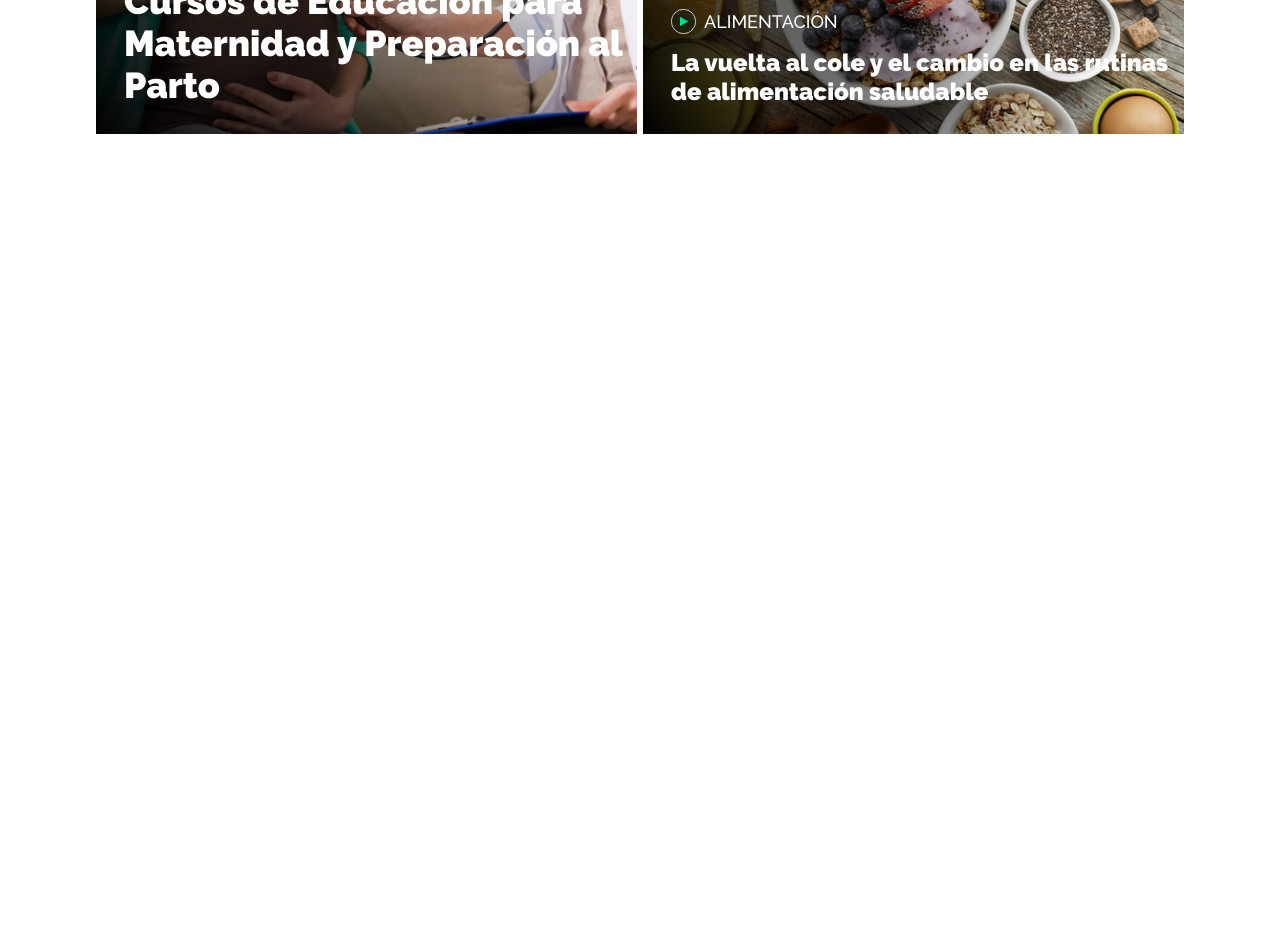
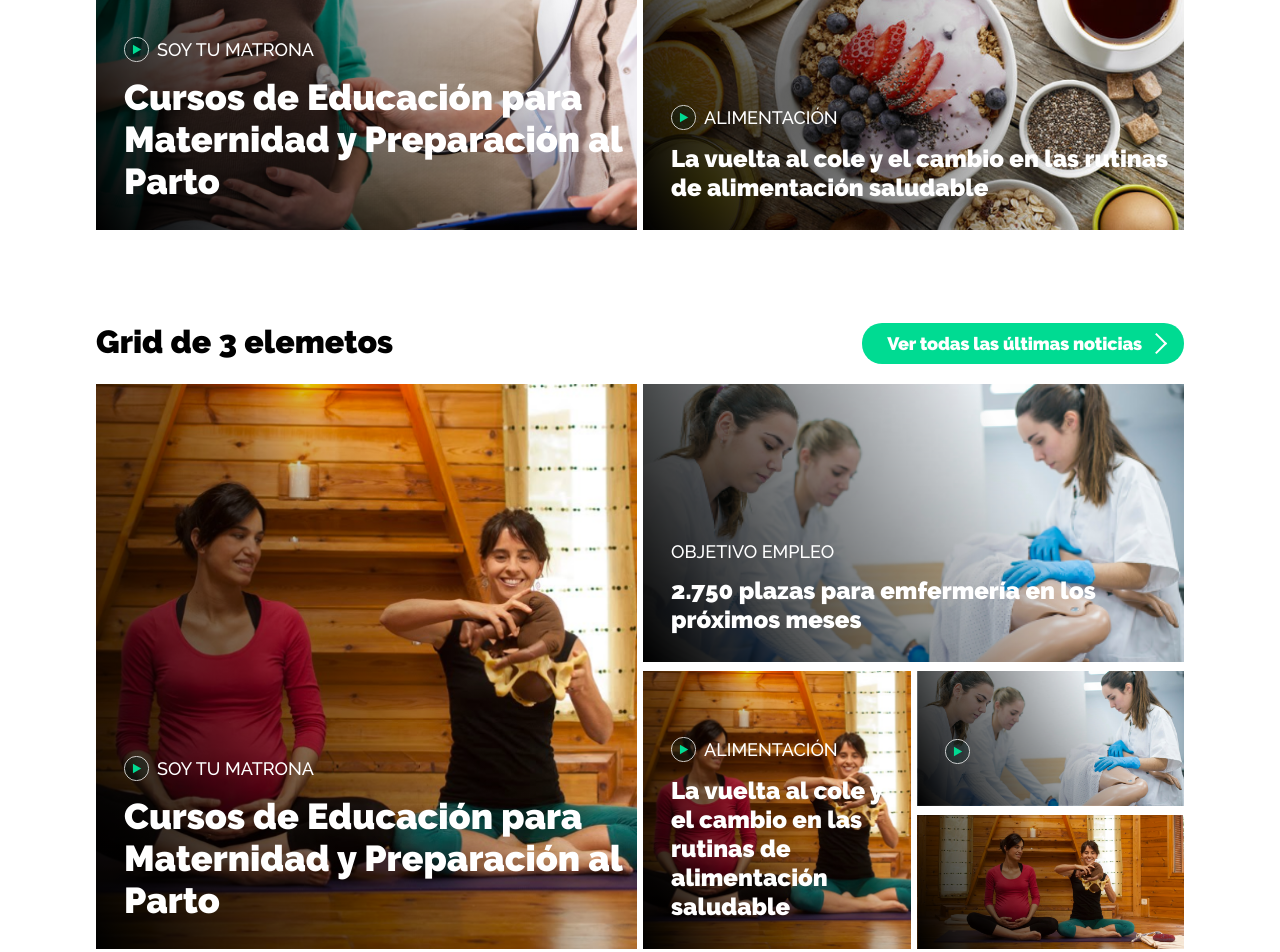
Before and after one commit to mariadev/wildoom-Technical-Test-React, a React (Create React App) app: page / in a window 1280 px wide. Shown: the part 486-1438 px from the top of the page. Before the commit the page ends 800 px from the top, so only its background shows below. Built offline with nearby package versions, Linux system fonts and the light colour scheme.

Commit message:
add second grid

```diff
--- a/src/components/App.js
+++ b/src/components/App.js
@@ -2,7 +2,6 @@ import React, { Component } from 'react';
 import '../styles/App.css';
 import play from '../images/play-webtv.svg';
 import CustomeSection from './CustomeSection';
-import img1 from '../images/photo1.png';
 
 class App extends Component {
   render() {
@@ -16,10 +15,40 @@ class App extends Component {
           categoryItem1="soy tu matrona"
           categoryItem2="objetivo empleo"
           categoryItem3="alimentación"
+          titleSizeItem1="xl"
+          titleSizeItem2="l"
+          titleSizeItem3="l"
+          titleTextItem1="Cursos de Educación para Maternidad y Preparación al Parto"
+          titleTextItem2="2.750 plazas para emfermería en los próximos meses"
+          titleTextItem3="La vuelta al cole y el cambio en las rutinas de alimentación saludable"
           gridSize="custom-grid-three-elements"
           item1Image="image1"
           item2Image="image2"
           item3Image="image3"
+          hideItem4="hidde"
+          hideItem5="hidde"
+        />
+         <CustomeSection
+          sectionTitleContent="Grid de 3 elemetos"
+          sectionTitleLink="Ver todas las últimas noticias"
+          logoGridPlay={play}
+          hiddePlayItem2="hidde"
+          hiddePlayItem5="hidde"
+          categoryItem1="soy tu matrona"
+          categoryItem2="objetivo empleo"
+          categoryItem3="alimentación"
+          titleSizeItem1="xl"
+          titleSizeItem2="l"
+          titleSizeItem3="l"
+          titleTextItem1="Cursos de Educación para Maternidad y Preparación al Parto"
+          titleTextItem2="2.750 plazas para emfermería en los próximos meses"
+          titleTextItem3="La vuelta al cole y el cambio en las rutinas de alimentación saludable"
+          gridSize="custom-grid-five-elements"
+          item1Image="image4"
+          item2Image="image5"
+          item3Image="image4"
+          item4Image="image5"
+          item5Image="image4"
         />
       </div>
     );
--- a/src/components/CustomeSection.js
+++ b/src/components/CustomeSection.js
@@ -16,14 +16,30 @@ class CustomeSection extends Component {
                 hiddePlayItem1={this.props.hiddePlayItem1}
                 hiddePlayItem2={this.props.hiddePlayItem2}
                 hiddePlayItem3={this.props.hiddePlayItem3}
+                hiddePlayItem4={this.props.hiddePlayItem4}
+                hiddePlayItem5={this.props.hiddePlayItem5}
                 categoryItem1={this.props.categoryItem1}
                 categoryItem2={this.props.categoryItem2}
                 categoryItem3={this.props.categoryItem3}
+                titleSizeItem1={this.props.titleSizeItem1}
+                titleSizeItem2={this.props.titleSizeItem2}
+                titleSizeItem3={this.props.titleSizeItem3}
+                titleSizeItem4={this.props.titleSizeItem4}
+                titleSizeItem5={this.props.titleSizeItem5}
+                titleTextItem1={this.props.titleTextItem1}
+                titleTextItem2={this.props.titleTextItem2}
+                titleTextItem3={this.props.titleTextItem3}
+                titleTextItem4={this.props.titleTextItem4}
+                titleTextItem5={this.props.titleTextItem5}
+                hideItem4={this.props.hideItem4}
+                hideItem5={this.props.hideItem5}
                 img1={this.props.img1}
                 gridSize={this.props.gridSize}
                 item1Image={this.props.item1Image}
                 item2Image={this.props.item2Image}
                 item3Image={this.props.item3Image}
+                item4Image={this.props.item4Image}
+                item5Image={this.props.item5Image}
                 />
             </section>
         );
--- a/src/modules/CustomGrid.js
+++ b/src/modules/CustomGrid.js
@@ -19,8 +19,8 @@ class CustomGrid extends Component {
                         />
                     </div>
                     <InnerTextGridTitle
-                        titleSize="xl"
-                        title="Cursos de Educación para Maternidad y Preparación al Parto"
+                        titleSize={this.props.titleSizeItem1}
+                        title={this.props.titleTextItem1}
                     />
 
                 </div>
@@ -35,8 +35,8 @@ class CustomGrid extends Component {
                         />
                     </div>
                     <InnerTextGridTitle
-                        titleSize="l"
-                        title="2.750 plazas para emfermería en los próximos meses"
+                        titleSize= {this.props.titleSizeItem2}
+                        title={this.props.titleTextItem2}
                     />
                 </div>
                 <div className={`${this.props.gridSize} item3 ${this.props.item3Image}`}>
@@ -50,8 +50,38 @@ class CustomGrid extends Component {
                         />
                     </div>
                     <InnerTextGridTitle
-                        titleSize="l"
-                        title="La vuelta al cole y el cambio en las rutinas de alimentación saludable "
+                        titleSize={this.props.titleSizeItem3}
+                        title={this.props.titleTextItem3}
+                    />
+                </div>
+                <div className={`${this.props.gridSize} item4 ${this.props.item4Image} ${this.props.hideItem4}`}>
+                    <div className="wrapper-text-grid">
+                        <PlayLink
+                            logoGridPlay={this.props.logoGridPlay}
+                            hiddePlay={this.props.hiddePlayItem4}
+                        />
+                        <InnerTextGridCategory
+                            category={this.props.categoryItem4}
+                        />
+                    </div>
+                    <InnerTextGridTitle
+                        titleSize={this.props.titleSizeItem4}
+                        title={this.props.titleTextItem4}
+                    />
+                </div>
+                <div className={`${this.props.gridSize} item5 ${this.props.item5Image} ${this.props.hideItem5}`}>
+                    <div className="wrapper-text-grid">
+                        <PlayLink
+                            logoGridPlay={this.props.logoGridPlay}
+                            hiddePlay={this.props.hiddePlayItem5}
+                        />
+                        <InnerTextGridCategory
+                            category={this.props.categoryItem5}
+                        />
+                    </div>
+                    <InnerTextGridTitle
+                        titleSize={this.props.titleSizeItem5}
+                        title={this.props.titleTextItem5}
                     />
                 </div>
             </div>
--- a/src/styles/App.css
+++ b/src/styles/App.css
@@ -44,7 +44,8 @@ body {
   display: flex;
   flex-direction: column;
   align-items: center;
-  margin: auto; }
+  margin: auto;
+  margin-top: 90px; }
 
 .custom-grid-three-elements {
   width: 100%;
@@ -52,7 +53,7 @@ body {
   display: -ms-grid;
   display: grid;
   grid-template-columns: repeat(4, 1fr);
-  grid-template-rows: 275px 275px;
+  grid-template-rows: repeat(4, 137.5px);
   grid-row-gap: 6px;
   grid-column-gap: 6px; }
   .custom-grid-three-elements .item1 {
@@ -62,9 +63,9 @@ body {
     -ms-grid-column: 1;
     -ms-grid-column-span: 2;
     -ms-grid-row: 1;
-    -ms-grid-row-span: 3;
+    -ms-grid-row-span: 4;
     grid-column: 1/3;
-    grid-row: 1/4; }
+    grid-row: 1/5; }
   .custom-grid-three-elements .item2 {
     display: flex;
     flex-direction: column;
@@ -72,22 +73,82 @@ body {
     -ms-grid-column: 3;
     -ms-grid-column-span: 2;
     -ms-grid-row: 1;
-    -ms-grid-row-span: 1;
+    -ms-grid-row-span: 2;
     grid-column: 3/5;
-    grid-row: 1/2; }
+    grid-row: 1/3; }
   .custom-grid-three-elements .item3 {
     display: flex;
     flex-direction: column;
     justify-content: flex-end;
     -ms-grid-column: 3;
     -ms-grid-column-span: 2;
-    -ms-grid-row: 2;
+    -ms-grid-row: 3;
     -ms-grid-row-span: 2;
     grid-column: 3/5;
-    grid-row: 2/4;
-    background: linear-gradient(61deg, #000000 0%, rgba(0, 0, 0, 0) 70%), url("../images/photo3.png");
-    background-size: cover;
-    background-position: center; }
+    grid-row: 3/5; }
+
+.custom-grid-five-elements {
+  width: 100%;
+  height: calc(100% - 3px);
+  display: -ms-grid;
+  display: grid;
+  grid-template-columns: repeat(4, 1fr);
+  grid-template-rows: repeat(4, 137.5px);
+  grid-row-gap: 6px;
+  grid-column-gap: 6px; }
+  .custom-grid-five-elements .item1 {
+    display: flex;
+    flex-direction: column;
+    justify-content: flex-end;
+    -ms-grid-column: 1;
+    -ms-grid-column-span: 2;
+    -ms-grid-row: 1;
+    -ms-grid-row-span: 4;
+    grid-column: 1/3;
+    grid-row: 1/5; }
+  .custom-grid-five-elements .item2 {
+    display: flex;
+    flex-direction: column;
+    justify-content: flex-end;
+    -ms-grid-column: 3;
+    -ms-grid-column-span: 2;
+    -ms-grid-row: 1;
+    -ms-grid-row-span: 2;
+    grid-column: 3/5;
+    grid-row: 1/3; }
+  .custom-grid-five-elements .item3 {
+    display: flex;
+    flex-direction: column;
+    justify-content: flex-end;
+    -ms-grid-column: 3;
+    -ms-grid-column-span: 1;
+    -ms-grid-row: 3;
+    -ms-grid-row-span: 2;
+    grid-column: 3/4;
+    grid-row: 3/5; }
+  .custom-grid-five-elements .item4 {
+    display: flex;
+    flex-direction: column;
+    justify-content: flex-end;
+    -ms-grid-column: 4;
+    -ms-grid-column-span: 1;
+    -ms-grid-row: 3;
+    -ms-grid-row-span: 1;
+    grid-column: 4/5;
+    grid-row: 3/4; }
+  .custom-grid-five-elements .item5 {
+    display: flex;
+    flex-direction: column;
+    justify-content: flex-end;
+    -ms-grid-column: 4;
+    -ms-grid-column-span: 1;
+    -ms-grid-row: 4;
+    -ms-grid-row-span: 1;
+    grid-column: 4/5;
+    grid-row: 4/5; }
+
+.hidde {
+  display: none; }
 
 .image1 {
   background: linear-gradient(61deg, #000000 0%, rgba(0, 0, 0, 0) 70%), url("../images/photo1.png");
@@ -101,6 +162,16 @@ body {
 
 .image3 {
   background: linear-gradient(61deg, #000000 0%, rgba(0, 0, 0, 0) 70%), url("../images/photo3.png");
+  background-size: cover;
+  background-position: center; }
+
+.image4 {
+  background: linear-gradient(61deg, #000000 0%, rgba(0, 0, 0, 0) 70%), url("../images/photo4.png");
+  background-size: cover;
+  background-position: center; }
+
+.image5 {
+  background: linear-gradient(61deg, #000000 0%, rgba(0, 0, 0, 0) 70%), url("../images/photo5.png");
   background-size: cover;
   background-position: center; }
 
--- a/src/styles/components/_customgrid.scss
+++ b/src/styles/components/_customgrid.scss
@@ -3,23 +3,55 @@
     height: calc(100% - 3px);
     @include display-grid;
     grid-template-columns: repeat(4, 1fr);
-    grid-template-rows: 275px 275px;
+    grid-template-rows: repeat(4, 137.5px);
     grid-row-gap: 6px;
     grid-column-gap: 6px;
 
     .item1 {
         @include centerInnerTextGrid();
-        @include grid-child(1, 3, 1, 4);
+        @include grid-child(1, 3, 1, 5);
     }
     .item2 {
         @include centerInnerTextGrid();
-        @include grid-child(3, 5, 1, 2);
+        @include grid-child(3, 5, 1, 3);
     }
     .item3 {
         @include centerInnerTextGrid();
-        @include grid-child(3, 5, 2, 4);
-        @include ItemsBackGroundImage("../images/photo3.png");
+        @include grid-child(3, 5, 3, 5);
     }
+}
+.custom-grid-five-elements{
+    width: 100%;
+    height: calc(100% - 3px);
+    @include display-grid;
+    grid-template-columns: repeat(4, 1fr);
+    grid-template-rows: repeat(4, 137.5px);
+    grid-row-gap: 6px;
+    grid-column-gap: 6px;
+
+    .item1 {
+        @include centerInnerTextGrid();
+        @include grid-child(1, 3, 1, 5);
+    }
+    .item2 {
+        @include centerInnerTextGrid();
+        @include grid-child(3, 5, 1, 3);
+    }
+    .item3 {
+        @include centerInnerTextGrid();
+        @include grid-child(3, 4, 3, 5);
+    }
+    .item4 {
+        @include centerInnerTextGrid();
+        @include grid-child(4, 5, 3, 4);
+    }
+    .item5 {
+        @include centerInnerTextGrid();
+        @include grid-child(4, 5, 4, 5);
+    }
+}
+.hidde{
+    display: none;
 }
 .image1{
     @include ItemsBackGroundImage("../images/photo1.png");
@@ -30,3 +62,9 @@
 .image3{
     @include ItemsBackGroundImage("../images/photo3.png");
 }
+.image4{
+    @include ItemsBackGroundImage("../images/photo4.png");
+}
+.image5{
+    @include ItemsBackGroundImage("../images/photo5.png");
+}
--- a/src/styles/pages/_customeSection.scss
+++ b/src/styles/pages/_customeSection.scss
@@ -4,4 +4,5 @@
     flex-direction: column;
     align-items: center;
     margin: auto;
+    margin-top: 90px;
 }
```
Lines whose indentation alone changed are shown as unchanged.
